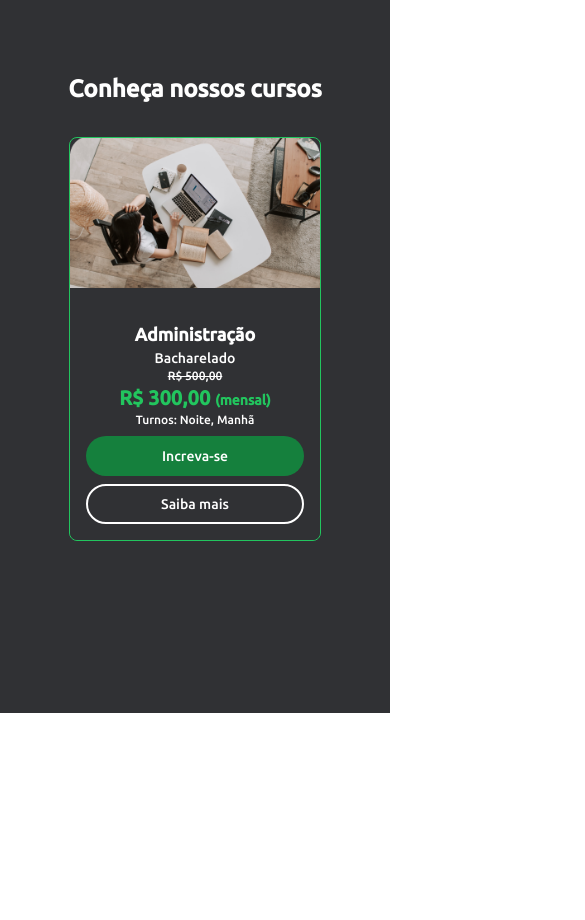
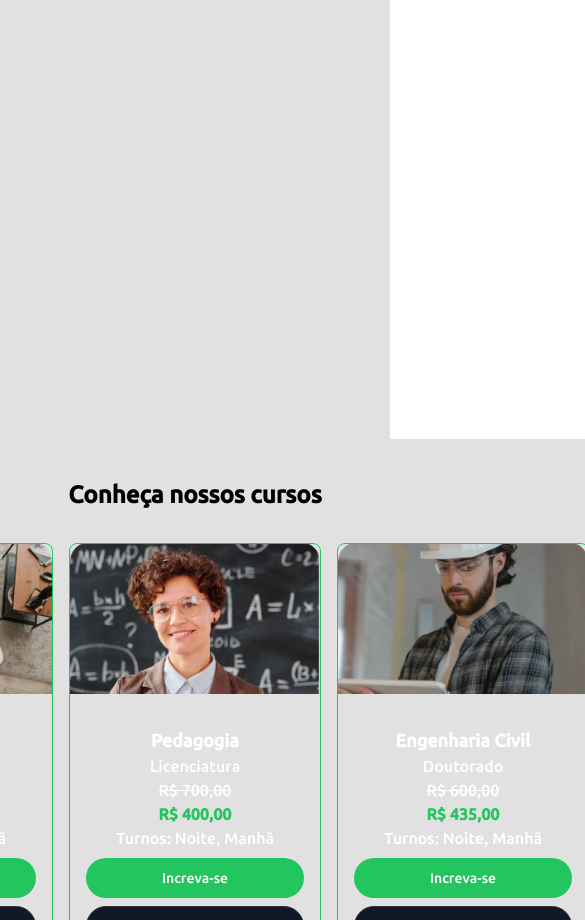
Before and after one commit to FFaem/Site_Faem, a Next.js app: page / in a window 390 px wide. Shown: the part 1080-2000 px from the top of the page, 585 px wide, since content can reach past the window. Before the commit the page ends 1793 px from the top, so only its background shows below. Built offline with nearby package versions, Linux system fonts and the light colour scheme.

Commit message:
UPDATE -
adicionado corrousel no cards dos cursos, mas ainda falta ajustar o para visão mobile, e realizado a correção do dark mode

```diff
--- a/src/app/page.tsx
+++ b/src/app/page.tsx
@@ -14,6 +14,7 @@ export default function Home() {
     <main className="bg-medium dark:bg-dark">
         <Menu/>
         <Slider/>
+
         <Jobs/>
 
 
--- a/src/components/component/jobs.tsx
+++ b/src/components/component/jobs.tsx
@@ -1,74 +1,111 @@
+"use client"
+import { CarouselItem, CarouselContent, CarouselPrevious, CarouselNext, Carousel } from "@/components/ui/carousel"
 import { Button } from "@/components/ui/button"
 
 export function Jobs() {
+  const cursos = [
+    {
+      nome: "Administração",
+      tipo: "Bacharelado",
+      precoOriginal: "R$ 500,00",
+      precoComDesconto: "R$ 300,00",
+      turnos: "Noite, Manhã",
+      imagem: "/images/administração.png"
+    },
+    {
+      nome: "Pedagogia",
+      tipo: "Licenciatura",
+      precoOriginal: "R$ 700,00",
+      precoComDesconto: "R$ 400,00",
+      turnos: "Noite, Manhã",
+      imagem: "/images/pedagogia.png"
+    },
+    {
+      nome: "Engenharia Civil",
+      tipo: "Doutorado",
+      precoOriginal: "R$ 600,00",
+      precoComDesconto: "R$ 435,00",
+      turnos: "Noite, Manhã",
+      imagem: "/images/engenharia civil.png"
+    },
+
+    {
+      nome: "Administração",
+      tipo: "Bacharelado",
+      precoOriginal: "R$ 500,00",
+      precoComDesconto: "R$ 300,00",
+      turnos: "Noite, Manhã",
+      imagem: "/images/administração.png"
+    },
+    {
+      nome: "Pedagogia",
+      tipo: "Licenciatura",
+      precoOriginal: "R$ 700,00",
+      precoComDesconto: "R$ 400,00",
+      turnos: "Noite, Manhã",
+      imagem: "/images/pedagogia.png"
+    },
+    {
+      nome: "Engenharia Civil",
+      tipo: "Doutorado",
+      precoOriginal: "R$ 600,00",
+      precoComDesconto: "R$ 435,00",
+      turnos: "Noite, Manhã",
+      imagem: "/images/engenharia civil.png"
+    },
+    // Adicione mais cursos conforme necessário...
+  ];
+
+  // Função para dividir os cursos em grupos de 3
+  const chunkArray = (arr, size) =>
+    arr.length ? [arr.slice(0, size), ...chunkArray(arr.slice(size), size)] : [];
+
+  const cursosAgrupados = chunkArray(cursos, 3);
+
   return (
-    <div className="bg-medium flex justify-center items-center h-screen  dark:bg-dark custom-mt">
-      {/* Container centralizado para todo o conteúdo */}
-      <div className="flex flex-col items-center w-full px-4">
-        {/* Título centralizado */}
-        <h1 className="text-black text-2xl font-bold text-center my-8 dark:text-white">Conheça nossos cursos</h1>
 
+    <div className="bg-medium flex flex-col justify-center items-center h-screen dark:bg-dark custom-mt">
+    <div className="bg-medium flex justify-center items-center h-screen dark:bg-dark custom-mt">
+      <Carousel key="jobs-carousel">
+      <h1 className="text-black text-2xl font-bold text-center my-8 mt-10 dark:text-white">Conheça nossos cursos</h1>
+        <CarouselContent className="mt-13">
 
-        {/* Container para os cards com espaçamento e scroll horizontal */}
-        <div className="flex justify-center gap-4 overflow-x-auto">
-          {/* Primeiro card: Administração */}
-          <div className="flex-none border-green-500 flex flex-col items-center rounded-lg border border-gray-200 dark:border-white-500">
-            <img
-              alt="Administração"
-              className="h-[150px] w-[250px] rounded-t-lg object-cover"
-              src="/images/administração.png"
-              style={{ aspectRatio: "250/150", objectFit: "cover" }}
-            />
-            <div className="mt-4 flex w-full flex-col items-center rounded-b-lg bg-medium p-4 text-white dark:bg-dark">
-              <h3 className="text-lg font-bold text-dark dark:text-white">Administração</h3>
-              <p className="text-sm text-dark dark:text-white">Bacharelado</p>
-              <p className="text-xs line-through text-dark dark:text-white">R$ 500,00</p>
-              <p className="text-xl font-bold text-green-500">R$ 300,00 <span className="text-sm">(mensal)</span></p>
-              <p className="text-xs text-dark dark:text-white">Turnos: Noite, Manhã</p>
-              <Button className="mt-2 w-full bg-green-500 text-white dark:bg-green-700 dark:text-white">Increva-se</Button>
-              <Button className="mt-2 w-full border-2 border-dark bg-medium text-dark dark:bg-dark dark:text-white dark:border-white">Saiba mais</Button>
-            </div>
-          </div>
+          {cursosAgrupados.map((grupo, index) => (
+            <CarouselItem key={`grupo-${index}`} className="flex justify-center gap-4">
+              {grupo.map((curso) => (
+                <div key={curso.nome} className="min-w-[250px] border-green-500 flex flex-col items-center rounded-lg border border-gray-200 dark:border-gray-700">
 
-          {/* Segundo card: Pedagogia */}
-          <div className="flex-none hidden md:flex border-green-500 flex flex-col items-center rounded-lg border border-gray-200 dark:border-white-500">
-            <img
-              alt="Pedagogia"
-              className="h-[150px] w-[250px] rounded-t-lg object-cover"
-              src="/images/pedagogia.png"
-              style={{ aspectRatio: "250/150", objectFit: "cover" }}
-            />
-            <div className="mt-4 flex w-full flex-col items-center rounded-b-lg bg-medium p-4 text-white dark:bg-dark">
-              <h3 className="text-lg font-bold text-dark dark:text-white">Pedagogia</h3>
-              <p className="text-sm text-dark dark:text-white">Licenciatura</p>
-              <p className="text-xs line-through text-dark dark:text-white">R$ 700,00</p>
-              <p className="text-xl font-bold text-green-500">R$ 400,00 <span className="text-sm">(mensal)</span></p>
-              <p className="text-xs text-dark dark:text-white">Turnos: Noite, Manhã</p>
-              <Button className="mt-2 w-full bg-green-500 text-white dark:bg-green-700 dark:text-white">Increva-se</Button>
-              <Button className="mt-2 w-full border-2 border-dark bg-medium text-dark dark:bg-dark dark:text-white dark:border-white">Saiba mais</Button>
-            </div>
-          </div>
+                  <img alt={curso.nome} src={curso.imagem} className="h-[150px] w-[250px] rounded-t-lg object-cover"/>
+                  <div className="mt-4 flex w-full flex-col items-center rounded-b-lg bg-medium p-4 text-white dark:bg-dark">
+                    <h3 className="text-lg font-bold">{curso.nome}</h3>
+                    <p>{curso.tipo}</p>
+                    <p className="line-through">{curso.precoOriginal}</p>
+                    <p className="text-green-500 font-bold">{curso.precoComDesconto}</p>
+                    <p>Turnos: {curso.turnos}</p>
+                    <Button className="mt-2 w-full bg-green-500 text-white">Increva-se</Button>
+                    <Button className="mt-2 w-full border border-dark text-dark">Saiba mais</Button>
+                  </div>
+                </div>
+              ))}
+            </CarouselItem>
+          ))}
+        </CarouselContent>
+        <CarouselPrevious className="absolute left-0 z-10" />
+        <CarouselNext className="absolute right-0 z-10" />
+      </Carousel>
+        </div>
 
-          {/* Terceiro card: Engenharia Civil */}
-          <div className="flex-none hidden md:flex border-green-500 flex flex-col items-center rounded-lg border border-gray-200 dark:border-white-500">
-            <img
-              alt="Engenharia Civil"
-              className="h-[150px] w-[250px] rounded-t-lg object-cover"
-              src="/images/engenharia civil.png"
-              style={{ aspectRatio: "250/150", objectFit: "cover" }}
-            />
-            <div className="mt-4 flex w-full flex-col items-center rounded-b-lg bg-medium p-4 text-white dark:bg-dark">
-              <h3 className="text-lg font-bold text-dark dark:text-white">Engenharia Civil</h3>
-              <p className="text-sm text-dark dark:text-white">Doutorado</p>
-              <p className="text-xs line-through text-dark dark:text-white">R$ 600,00</p>
-              <p className="text-xl font-bold text-green-500">R$ 435,00 <span className="text-sm">(mensal)</span></p>
-              <p className="text-xs text-dark dark:text-white">Turnos: Noite, Manhã</p>
-              <Button className="mt-2 w-full bg-green-500 text-white dark:bg-green-700 dark:text-white">Increva-se</Button>
-              <Button className="mt-2 w-full border-2 border-dark bg-medium text-dark dark:bg-dark dark:text-white dark:border-white">Saiba mais</Button>
-            </div>
-          </div>
-        </div>
-      </div>
+      <style jsx global>{`
+        @media (max-width: 768px) {
+          .carousel-item {
+            display: flex !important;
+            justify-content: center;
+          }
+          .carousel-item > div:not(:nth-child(2)) {
+            display: none;
+          }
+        }
+      `}</style>
     </div>
-  )
+  );
 }
--- a/src/components/component/theme.tsx
+++ b/src/components/component/theme.tsx
@@ -3,14 +3,22 @@ import { FaMoon } from "react-icons/fa";
 import { BsSunFill } from "react-icons/bs";
 
 const Theme: React.FC = () => {
-  const [darkMode, setDarkMode] = useState<boolean>(true);
+  // Inicia o site com o tema claro
+  const [darkMode, setDarkMode] = useState<boolean>(false);
 
   useEffect(() => {
+    // Obtém o tema do localStorage
     const theme = localStorage.getItem("theme");
-    if (theme === "dark") setDarkMode(true);
+    // Aplica o tema escuro se for a preferência salva
+    if (theme === "dark") {
+      setDarkMode(true);
+    } else {
+      setDarkMode(false);
+    }
   }, []);
 
   useEffect(() => {
+    // Aplica a classe do tema escuro ao <html> e salva a preferência
     if (darkMode) {
       document.documentElement.classList.add("dark");
       localStorage.setItem("theme", "dark");
@@ -21,12 +29,11 @@ const Theme: React.FC = () => {
   }, [darkMode]);
 
   return (
-
-    <div className="relative w-16 h-8 flex items-center dark:bg-white-900 bg-grey-500 cursor-pointer rounded-full p-1" onClick={() => setDarkMode(!darkMode)}>
+    <div className="relative w-16 h-8 flex items-center bg-grey-500 dark:bg-white-900 cursor-pointer rounded-full p-1" onClick={() => setDarkMode(!darkMode)}>
       <FaMoon className="text-blue-500" size={18} />
       <div
         className="absolute bg-white dark:bg-medium w-6 h-6 rounded-full shadow-md transform transition-transform duration-300"
-        style={darkMode ? { left: "2px" } : { right: "2px" }}
+        style={darkMode ? { right: "2px" } : { left: "2px" }}
       ></div>
       <BsSunFill className="ml-auto text-yellow-400" size={18} />
     </div>
```
